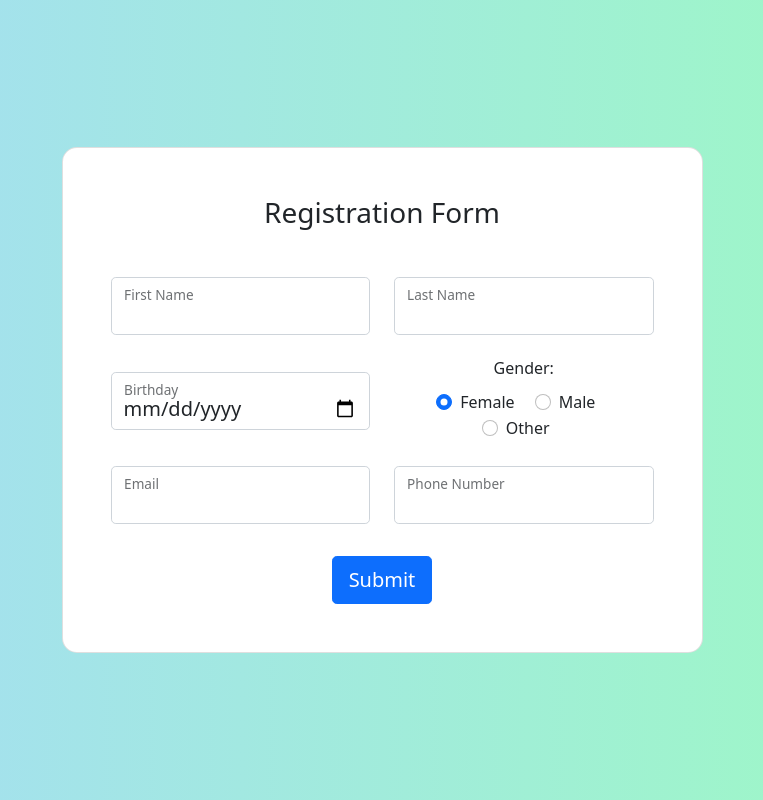
After one commit to samalstonn/MapThat, a Django app: page /signup/ in a window 1280 px wide. The commit adds this page. Shown: the whole page, without its empty margins (258-1021 px from the left). Run offline with Django 4.2, Linux system fonts and the light colour scheme; some libraries are stand-ins or nearby versions.

Commit message:
Added Signup Page

```diff
--- a/mysite/mapthat/templates/mapthat/login.html
+++ b/mysite/mapthat/templates/mapthat/login.html
@@ -61,7 +61,7 @@
         <input type="text" class="form-control" id="floatingInput" placeholder="name@example.com">
         <label for="floatingInput">Username</label>
       </div>
-      <div class="form-floating">
+      <div class="form-floating mt-1">
         <input type="password" class="form-control" id="floatingPassword" placeholder="Password">
         <label for="floatingPassword">Password</label>
       </div>
--- /dev/null
+++ b/mysite/mapthat/templates/mapthat/signup.html
@@ -0,0 +1,157 @@
+{% load static %}
+<!doctype html>
+<html lang="en">
+
+<head>
+  <meta charset="utf-8">
+  <meta name="viewport" content="width=device-width, initial-scale=1">
+  <meta name="description" content="">
+  <meta name="author" content="Mark Otto, Jacob Thornton, and Bootstrap contributors">
+  <meta name="generator" content="Hugo 0.84.0">
+  <title>MapThat!</title>
+  <link rel="icon" type="image/x-icon" href="{% static 'mapthat/map-icon.svg' %}">
+
+  <link rel="canonical" href="https://getbootstrap.com/docs/5.0/examples/sign-in/">
+  <link href="{% static 'mapthat/bootstrap/fontawesome-free/css/all.min.css' %}" rel="stylesheet" type="text/css">
+
+
+
+  <!-- Bootstrap core CSS -->
+  <link href="{% static 'mapthat/bootstrap/dist/css/bootstrap.min.css' %}" rel="stylesheet">
+
+  <style>
+    .bd-placeholder-img {
+      font-size: 1.125rem;
+      text-anchor: middle;
+      -webkit-user-select: none;
+      -moz-user-select: none;
+      user-select: none;
+    }
+
+    @media (min-width: 768px) {
+      .bd-placeholder-img-lg {
+        font-size: 3.5rem;
+      }
+    }
+
+    .gradient-custom {
+      /* fallback for old browsers */
+      background: #84fab0;
+
+      /* Chrome 10-25, Safari 5.1-6 */
+      background: -webkit-linear-gradient(to left, rgba(132, 250, 176, 0.8), rgba(143, 211, 244, 0.8));
+
+      /* W3C, IE 10+/ Edge, Firefox 16+, Chrome 26+, Opera 12+, Safari 7+ */
+      background: linear-gradient(to left, rgba(132, 250, 176, 0.8), rgba(143, 211, 244, 0.8))
+    }
+
+    .card-registration .select-input.form-control[readonly]:not([disabled]) {
+      font-size: 1rem;
+      line-height: 2.15;
+      padding-left: .75em;
+      padding-right: .75em;
+    }
+
+    .card-registration .select-arrow {
+      top: 13px;
+    }
+  </style>
+
+
+  <!-- Custom styles for this template -->
+  <link href="{% static 'mapthat/bootstrap/signin.css' %}" rel="stylesheet">
+</head>
+
+<body class="text-center gradient-custom">
+  <div class="container py-5 h-100">
+    <div class="row justify-content-center align-items-center h-100">
+      <div class="col-12 col-lg-9 col-xl-7">
+        <div class="card shadow-2-strong card-registration" style="border-radius: 15px;">
+          <div class="card-body p-4 p-md-5">
+            <h3 class="mb-4 pb-2 pb-md-0 mb-md-5">Registration Form</h3>
+            <form>
+
+              <div class="row">
+                <div class="col-md-6 mb-4">
+
+                  <div class="form-floating">
+                    <input type="text" id="firstName" class="form-control form-control-lg " />
+                    <label class="form-label" for="firstName">First Name</label>
+                  </div>
+                </div>
+                <div class="col-md-6 mb-4">
+
+                  <div class="form-floating">
+                    <input type="text" id="lastName" class="form-control form-control-lg" />
+                    <label class="form-label" for="lastName">Last Name</label>
+                  </div>
+
+                </div>
+              </div>
+
+              <div class="row">
+                <div class="col-md-6 mb-4 d-flex align-items-center">
+
+                  <div class="form-floating datepicker w-100">
+                    <input type="date" class="form-control form-control-lg" id="birthdayDate" />
+                    <label for="birthdayDate" class="form-label">Birthday</label>
+                  </div>
+
+                </div>
+                <div class="col-md-6 mb-4">
+
+                  <h6 class="mb-2 pb-1">Gender: </h6>
+
+                  <div class="form-check form-check-inline">
+                    <input class="form-check-input" type="radio" name="inlineRadioOptions" id="femaleGender"
+                      value="option1" checked />
+                    <label class="form-check-label" for="femaleGender">Female</label>
+                  </div>
+
+                  <div class="form-check form-check-inline">
+                    <input class="form-check-input" type="radio" name="inlineRadioOptions" id="maleGender"
+                      value="option2" />
+                    <label class="form-check-label" for="maleGender">Male</label>
+                  </div>
+
+                  <div class="form-check form-check-inline">
+                    <input class="form-check-input" type="radio" name="inlineRadioOptions" id="otherGender"
+                      value="option3" />
+                    <label class="form-check-label" for="otherGender">Other</label>
+                  </div>
+
+                </div>
+              </div>
+
+              <div class="row">
+                <div class="col-md-6 mb-4 pb-2">
+
+                  <div class="form-floating">
+                    <input type="email" id="emailAddress" class="form-control form-control-lg" />
+                    <label class="form-label" for="emailAddress">Email</label>
+                  </div>
+
+                </div>
+                <div class="col-md-6 mb-4 pb-2">
+
+                  <div class="form-floating">
+                    <input type="tel" id="phoneNumber" class="form-control form-control-lg" />
+                    <label class="form-label" for="phoneNumber">Phone Number</label>
+                  </div>
+
+                </div>
+              </div>
+              <input class="btn btn-primary btn-lg" type="submit" value="Submit" />
+
+            </form>
+          </div>
+        </div>
+      </div>
+    </div>
+  </div>
+  </section>
+
+
+</body>
+
+</html>
--- a/mysite/mapthat/urls.py
+++ b/mysite/mapthat/urls.py
@@ -4,7 +4,10 @@ from . import views
 
 app_name = 'mapthat'
 urlpatterns = [
+    path('',views.login,name='login'),
+    path('signup/',views.signup,name='signup'),
     path('home/',views.home,name='home'),
-    path('',views.login,name='login'),
+
+
 
 ]
--- a/mysite/mapthat/views.py
+++ b/mysite/mapthat/views.py
@@ -6,5 +6,8 @@ from django.http import HttpResponse
 def home(request):
     return render(request, 'mapthat/index.html')
 
+def signup(request):
+    return render(request, 'mapthat/signup.html')
+
 def login(request):
     return render(request, 'mapthat/login.html')
```
